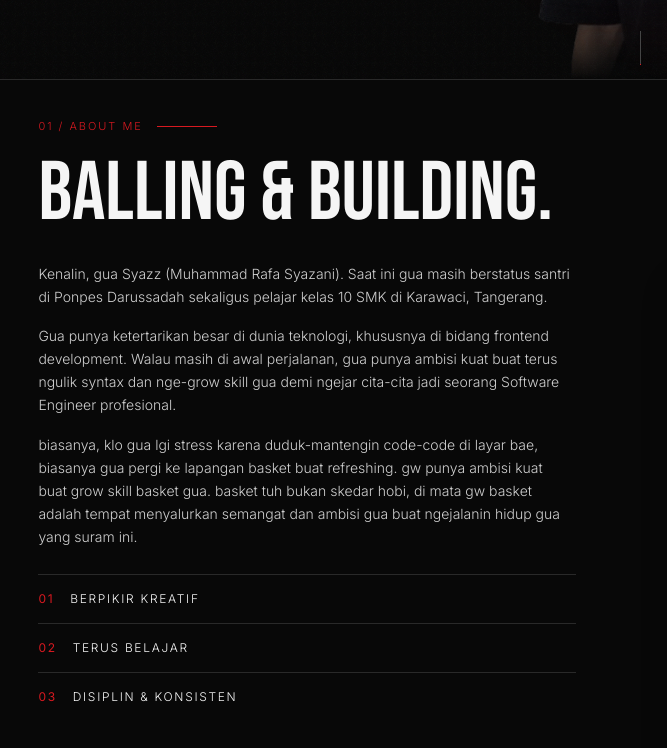
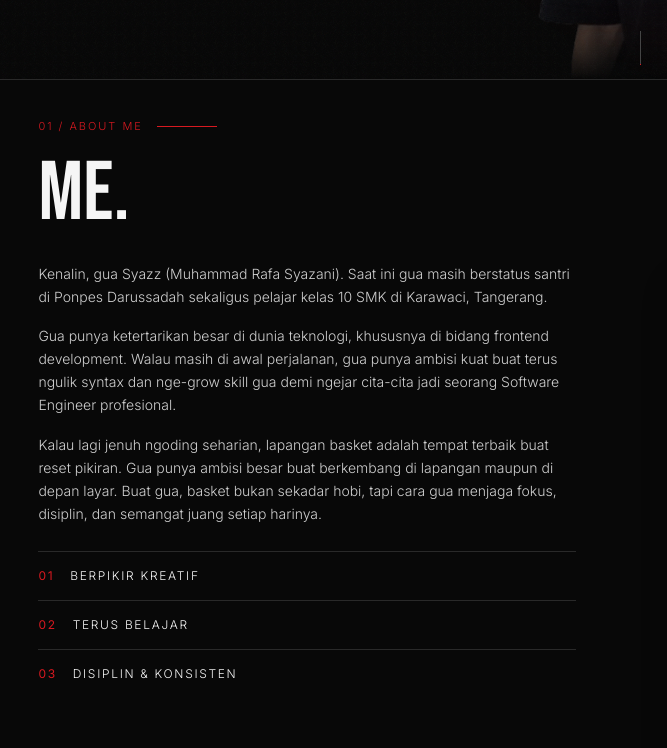
Before and after one commit to Syazzan/Portofolio, a plain HTML site: page index.html in a window 1280 px wide. Shown: the part 721-1469 px from the top of the page, 0-667 px from the left. Drawn offline with nearby package versions, Linux system fonts and the light colour scheme; animation ran at ten frames a second; files whose address does not match are found by name; a web font is replaced by a local one.

Commit message:
Update 'About me' section in index.html

```diff
--- a/index.html
+++ b/index.html
@@ -74,7 +74,7 @@
         <section id="about" class="content-section">
             <div class="content-container">
                 <div class="section-eyebrow text-label text-accent">01 / About me</div>
-                <h2 class="font-display reveal-on-scroll">BALLING & BUILDING.</h2>
+                <h2 class="font-display reveal-on-scroll">ME.</h2>
                 <div class="about-layout">
                     <div class="image-frame reveal-on-scroll" id="ph1"></div>
                     <div class="about-copy reveal-on-scroll">
@@ -83,7 +83,7 @@
                         <p>Gua punya ketertarikan besar di dunia teknologi, khususnya di bidang frontend development.
                             Walau masih di awal perjalanan, gua punya ambisi kuat buat terus ngulik syntax dan nge-grow
                             skill gua demi ngejar cita-cita jadi seorang Software Engineer profesional.</p>
-                        <p>biasanya, klo gua lgi stress karena duduk-mantengin code-code di layar bae, biasanya gua pergi ke lapangan basket buat refreshing. gw punya ambisi kuat buat grow skill basket gua. basket tuh bukan skedar hobi, di mata gw basket adalah tempat menyalurkan semangat dan ambisi gua buat ngejalanin hidup gua yang suram ini.</p>
+                        <p>Kalau lagi jenuh ngoding seharian, lapangan basket adalah tempat terbaik buat reset pikiran. Gua punya ambisi besar buat berkembang di lapangan maupun di depan layar. Buat gua, basket bukan sekadar hobi, tapi cara gua menjaga fokus, disiplin, dan semangat juang setiap harinya.</p>
 
                         <div class="strengths-list text-label">
                             <div><b>01</b>Berpikir kreatif</div>
```
